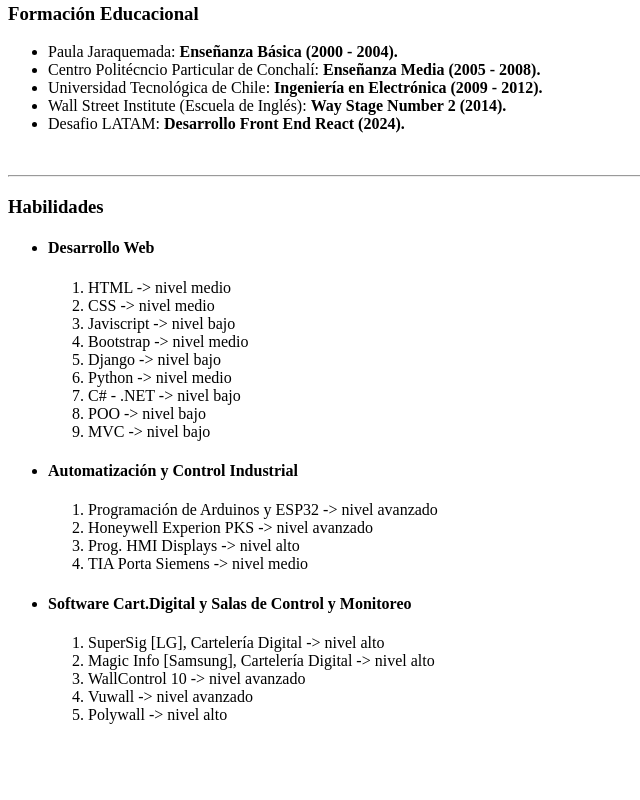
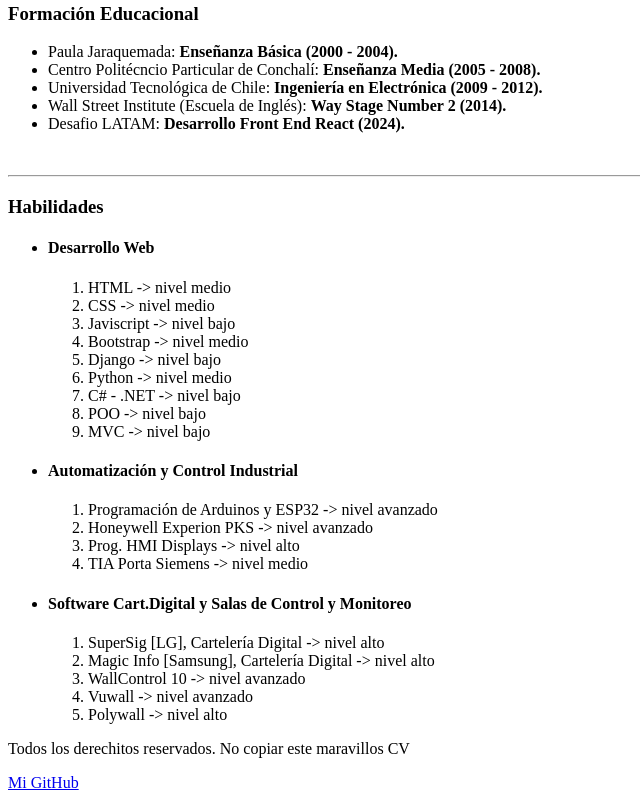
Before and after one commit to MatGimenez/DESAFIO-1, a plain HTML site: page index.html in a window 1280 px wide. Shown: the part 634-1434 px from the top of the page, without its empty margins (0-640 px from the left). Before the commit the page ends 1374 px from the top, so only its background shows below. Drawn offline with Linux system fonts and the light colour scheme.

Commit message:
Se agrega Footer a codigo

```diff
--- a/index.html
+++ b/index.html
@@ -81,5 +81,9 @@
         </ol>
       </li>
     </ul>
+    <footer>
+      <p>Todos los derechitos reservados. No copiar este maravillos CV</p>
+      <a href="https://github.com/MatGimenez/DESAFIO-1">Mi GitHub</a>
+    </footer>
   </body>
 </html>
```
Also changed, not shown: portafolio.html (+4 -0 lines).
